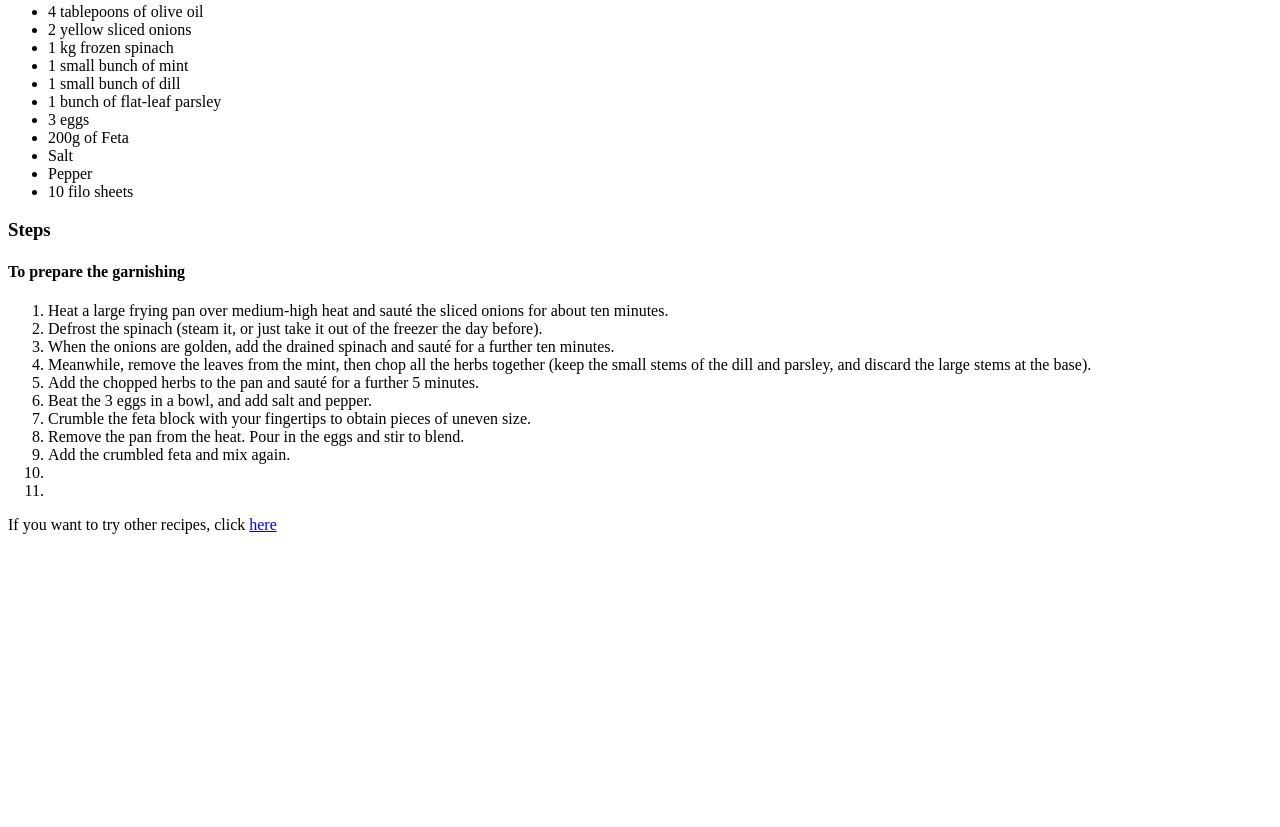
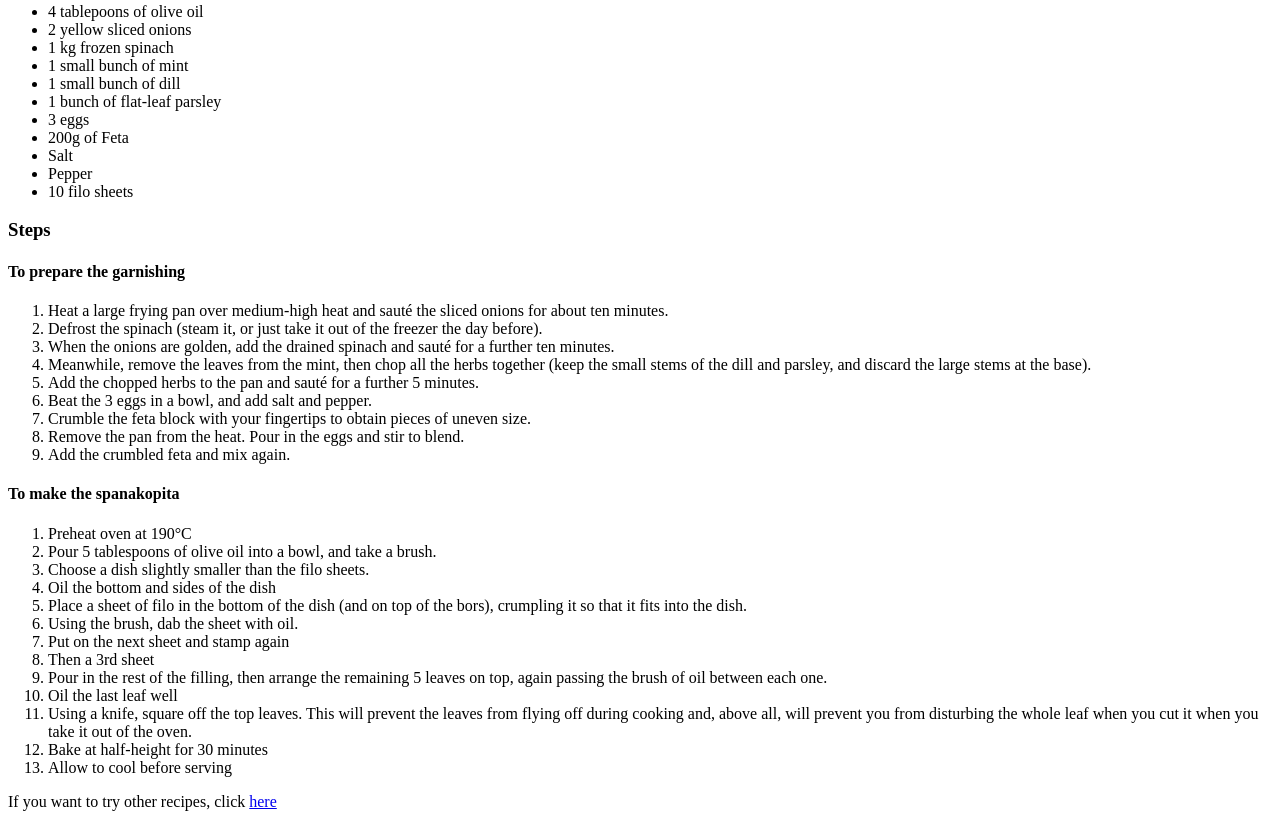
Before and after one commit to Alex200027fr/Odin-recipes, a plain HTML site: page recipes/spanakopita.html in a window 1280 px wide. Shown: the part 798-1625 px from the top of the page. Before the commit the page ends 1348 px from the top, so only its background shows below. Drawn offline with Linux system fonts and the light colour scheme.

Commit message:
Finished the preparation part of the spanakopita, it should all be good for the writing part of this site

```diff
--- a/recipes/spanakopita.html
+++ b/recipes/spanakopita.html
@@ -37,8 +37,22 @@
         <li>Crumble the feta block with your fingertips to obtain pieces of uneven size.</li>
         <li>Remove the pan from the heat. Pour in the eggs and stir to blend.</li>
         <li>Add the crumbled feta and mix again.</li>
-        <li></li>
-        <li></li>
+    </ol>
+    <h4>To make the spanakopita</h4>
+    <ol>
+        <li>Preheat oven at 190°C</li>
+        <li>Pour 5 tablespoons of olive oil into a bowl, and take a brush.</li>
+        <li>Choose a dish slightly smaller than the filo sheets.</li>
+        <li>Oil the bottom and sides of the dish</li>
+        <li>Place a sheet of filo in the bottom of the dish (and on top of the bors), crumpling it so that it fits into the dish.</li>
+        <li>Using the brush, dab the sheet with oil.</li>
+        <li>Put on the next sheet and stamp again</li>
+        <li>Then a 3rd sheet</li>
+        <li>Pour in the rest of the filling, then arrange the remaining 5 leaves on top, again passing the brush of oil between each one.</li>
+        <li>Oil the last leaf well</li>
+        <li>Using a knife, square off the top leaves. This will prevent the leaves from flying off during cooking and, above all, will prevent you from disturbing the whole leaf when you cut it when you take it out of the oven.</li>
+        <li>Bake at half-height for 30 minutes</li>
+        <li>Allow to cool before serving</li>
     </ol>
     <p>If you want to try other recipes, click <a href="../index.html" target="_blank" rel="noopener noreferrer">here</a></p>
 </body>
```
